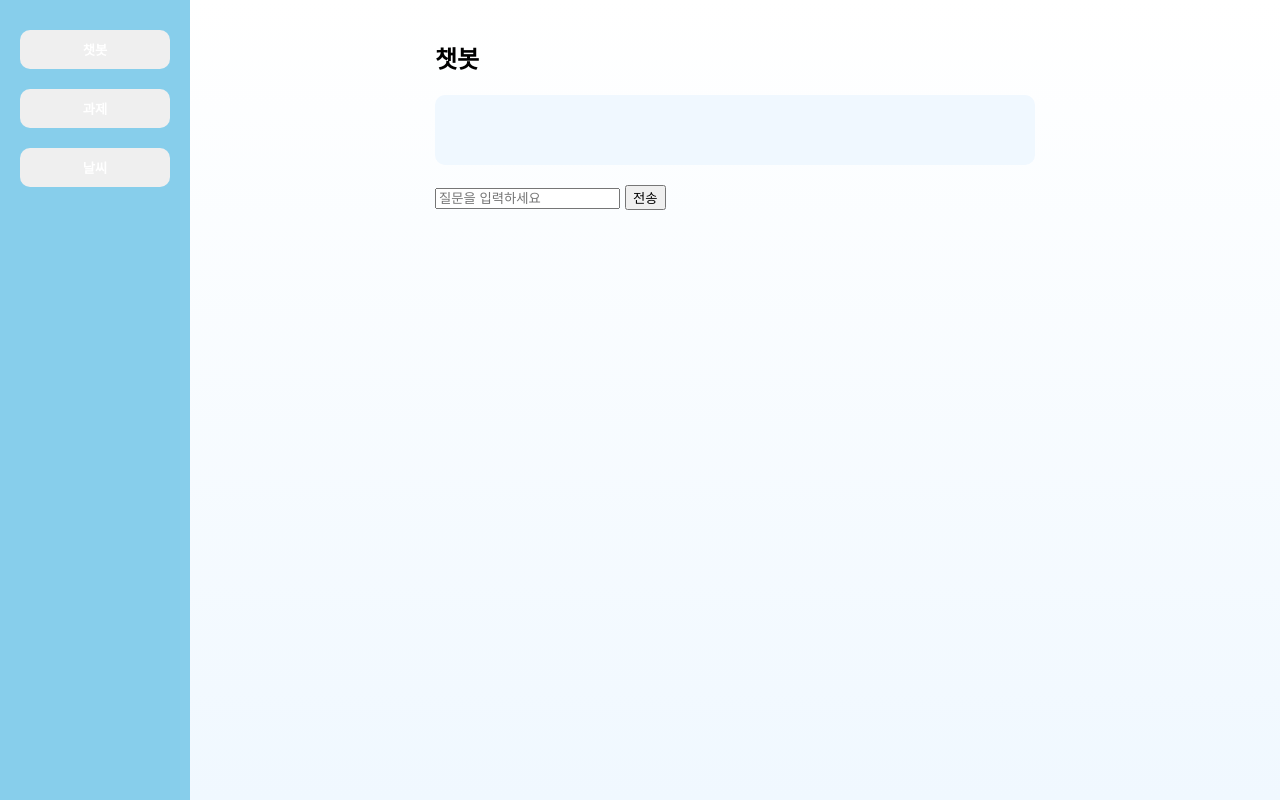
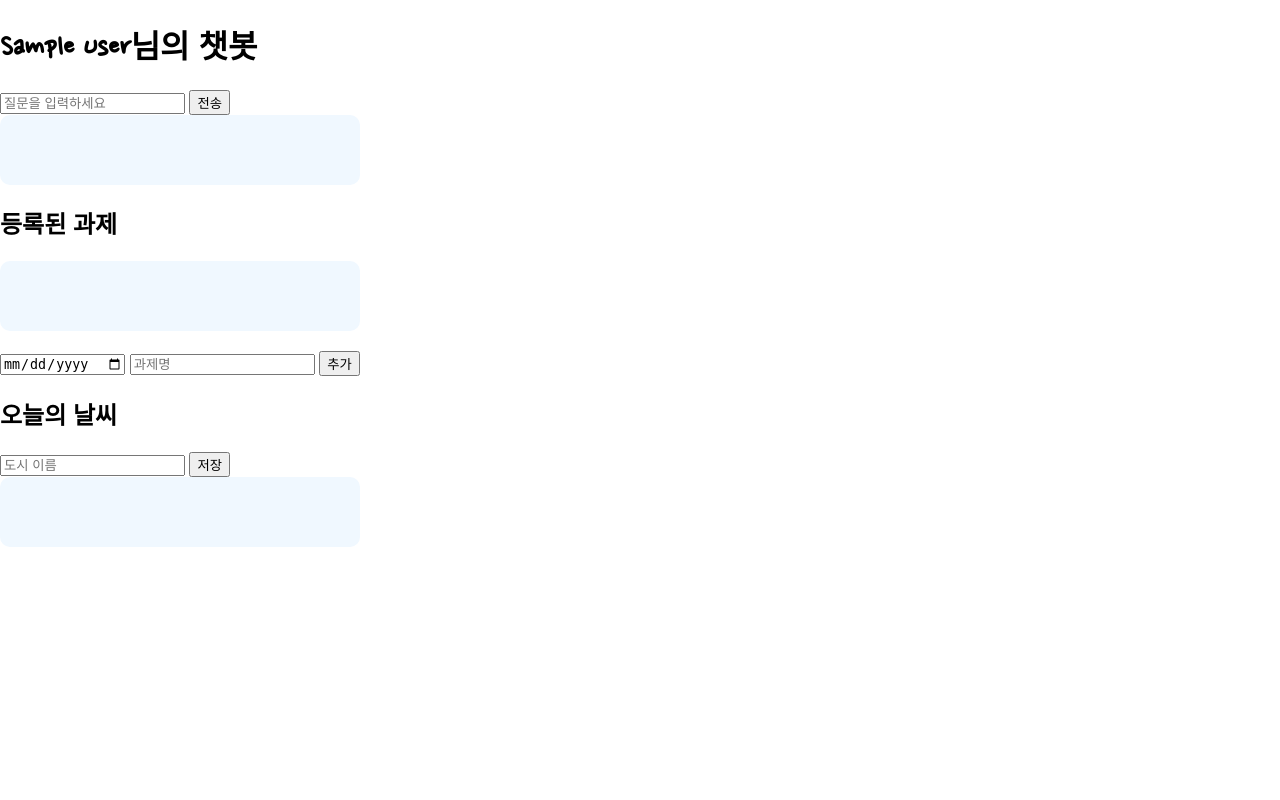
Before and after one commit to hansj8267/basic-chatbot, a Flask app: page /chat in a window 1280 px wide. Run offline with Flask 3, Linux system fonts and the light colour scheme; the visitor is signed in with stand-in values (Sample User, id 1); data that the repository does not hold is empty.

Commit message:
Update chat.html

```diff
--- a/templates/chat.html
+++ b/templates/chat.html
@@ -3,27 +3,25 @@
 <head>
   <meta charset="UTF-8">
   <title>{{ name }}님의 챗봇</title>
+  <link href="https://fonts.googleapis.com/css2?family=Nanum+Pen+Script&display=swap" rel="stylesheet">
   <link rel="stylesheet" href="{{ url_for('static', filename='style.css') }}">
 </head>
 <body>
-  <div class="sidebar">
-    <button onclick="showScreen('chat')">챗봇</button>
-    <button onclick="showScreen('assignments')">과제</button>
-    <button onclick="showScreen('weather')">날씨</button>
-  </div>
+  <div class="chat-container">
+    <h1>{{ name }}님의 챗봇</h1>
 
-  <div class="main-content">
-    <div id="chat" class="screen">
-      <h2>챗봇</h2>
-      <div id="replyBox"></div>
+    <!-- 챗봇 -->
+    <div id="chat-section">
       <form id="chat-form">
         <input type="text" id="messageInput" placeholder="질문을 입력하세요">
         <input type="submit" value="전송">
       </form>
+      <div class="reply" id="replyBox"></div>
     </div>
 
-    <div id="assignments" class="screen" style="display:none;">
-      <h2>과제</h2>
+    <!-- 과제 -->
+    <div id="assignments-section">
+      <h2>등록된 과제</h2>
       <div id="assignmentsBox"></div>
       <form id="assignment-form">
         <input type="date" id="assignmentDate" required>
@@ -32,8 +30,9 @@
       </form>
     </div>
 
-    <div id="weather" class="screen" style="display:none;">
-      <h2>날씨</h2>
+    <!-- 날씨 -->
+    <div id="weather-section">
+      <h2>오늘의 날씨</h2>
       <input type="text" id="weatherCity" placeholder="도시 이름">
       <button id="saveWeatherBtn">저장</button>
       <div id="weatherResult"></div>
```
